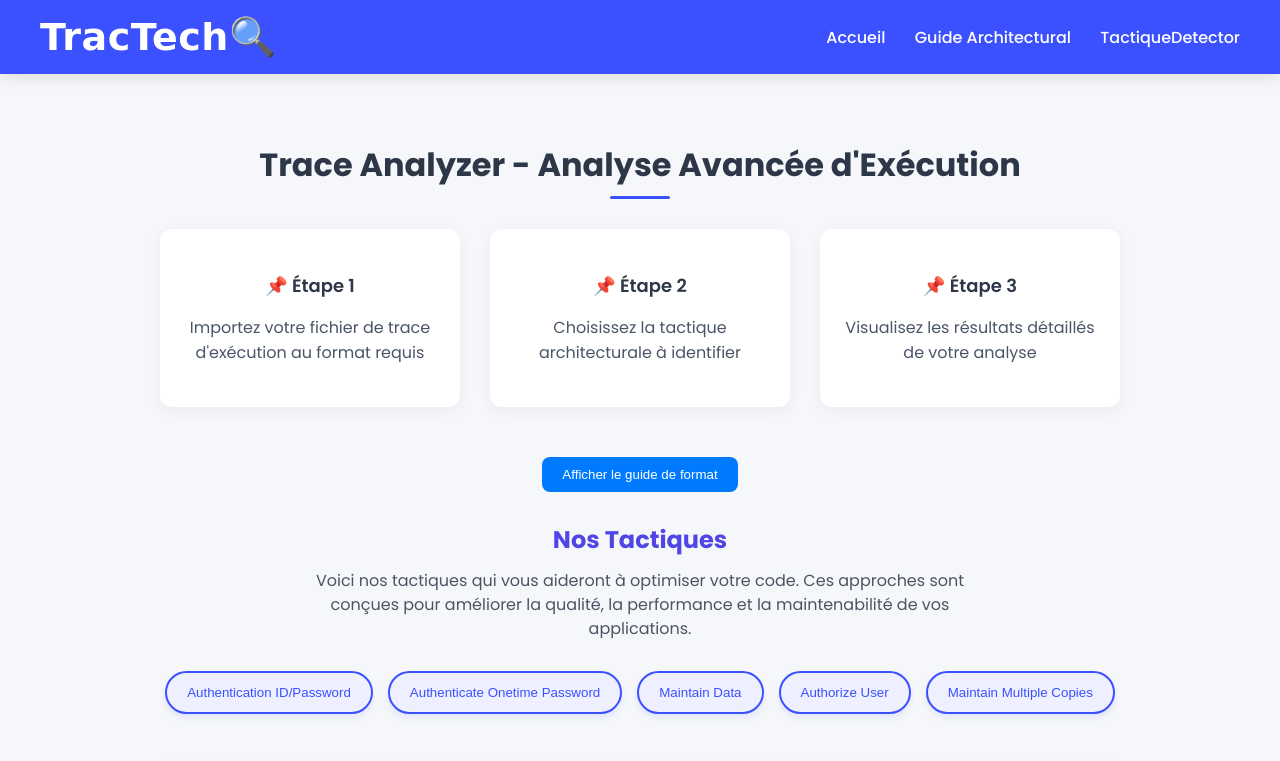
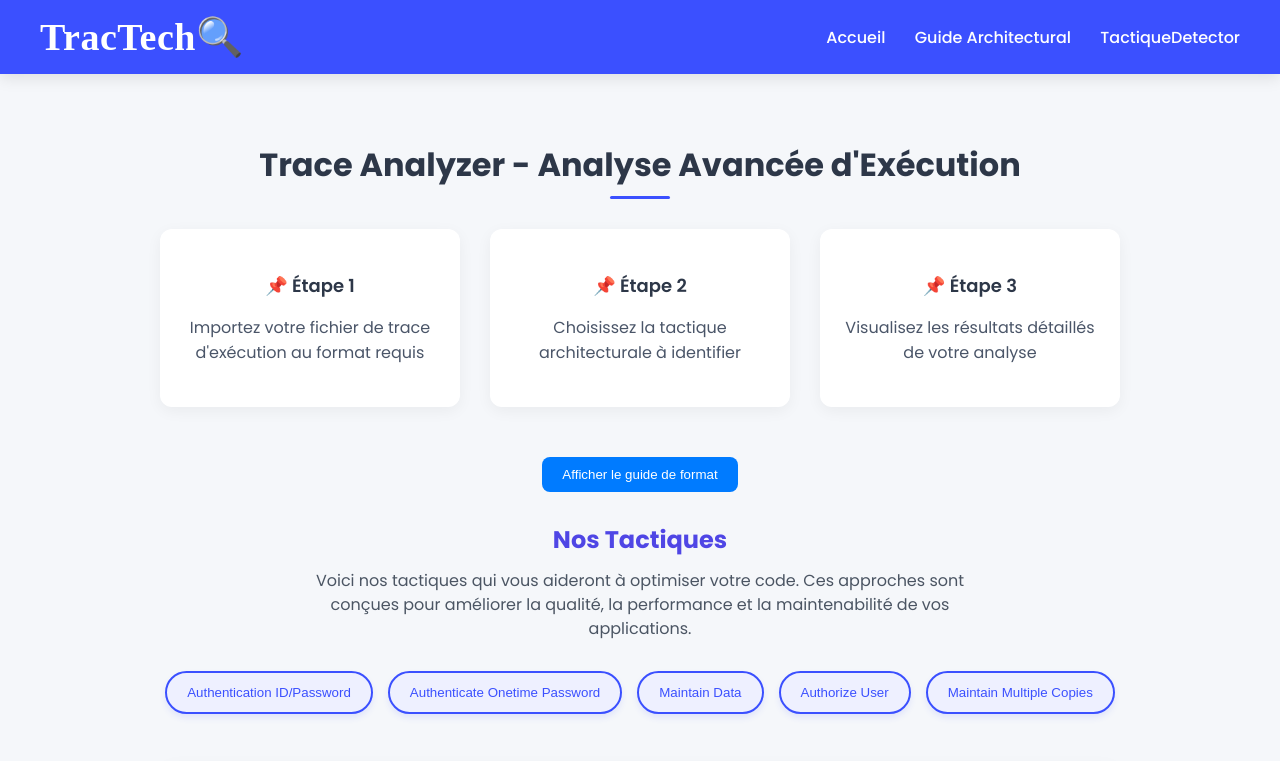
Before and after one commit to Maroua925/Dectection_tactique, a website: page public/index.html in a window 1280 px wide. Shown: the top 761 px of the page. Drawn offline with Linux system fonts and the light colour scheme.

Commit message:
Update index.html

```diff
--- a/public/index.html
+++ b/public/index.html
@@ -36,7 +36,7 @@
       font-size: 38px;
       font-weight: 700;
       color: white;
-      font-family: 'Forte', 'Playfair Display', cursive;
+      font-family: 'Forte';
       letter-spacing: 0.5px;
       transition: color 0.3s ease;
     }
```
